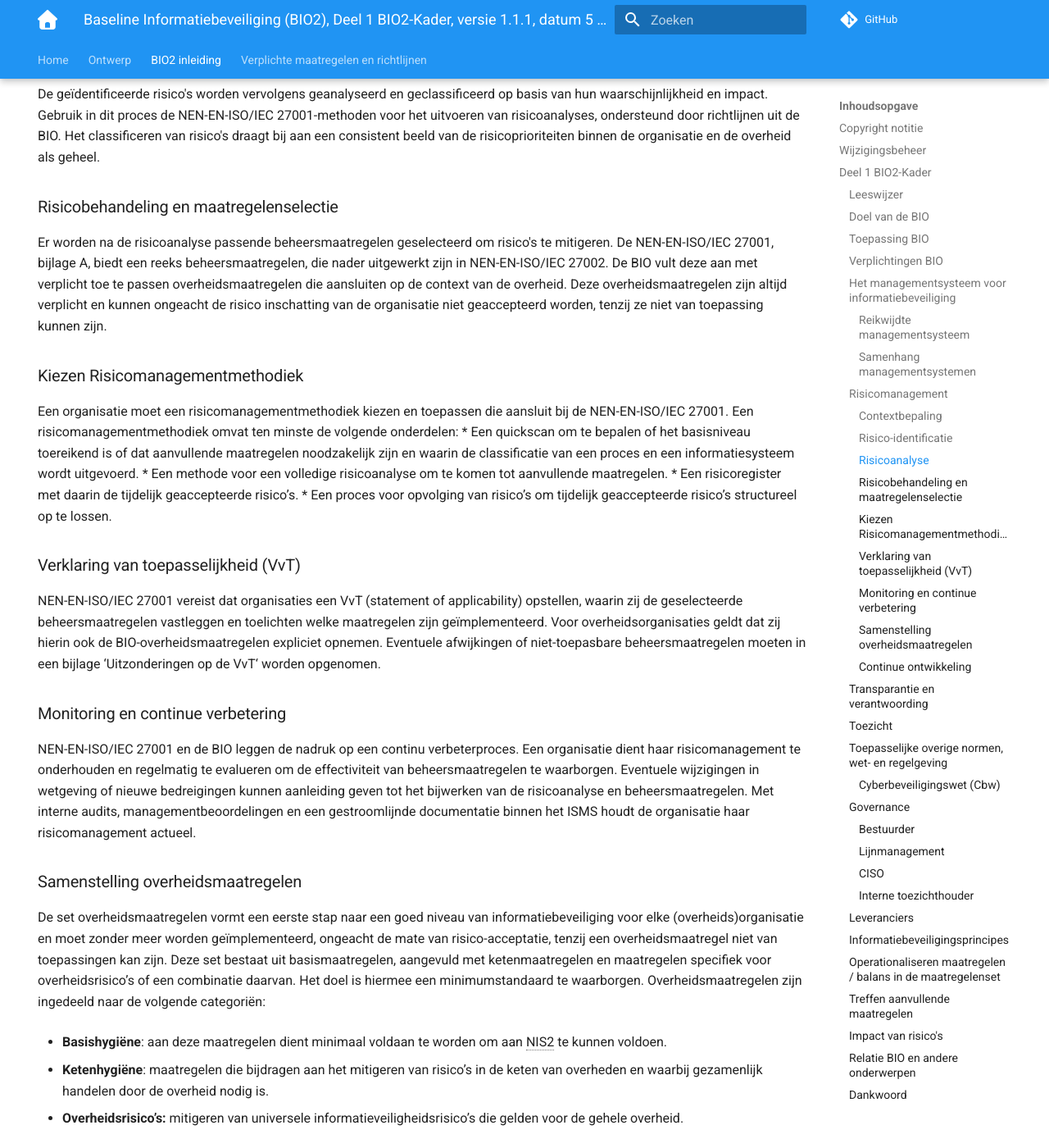
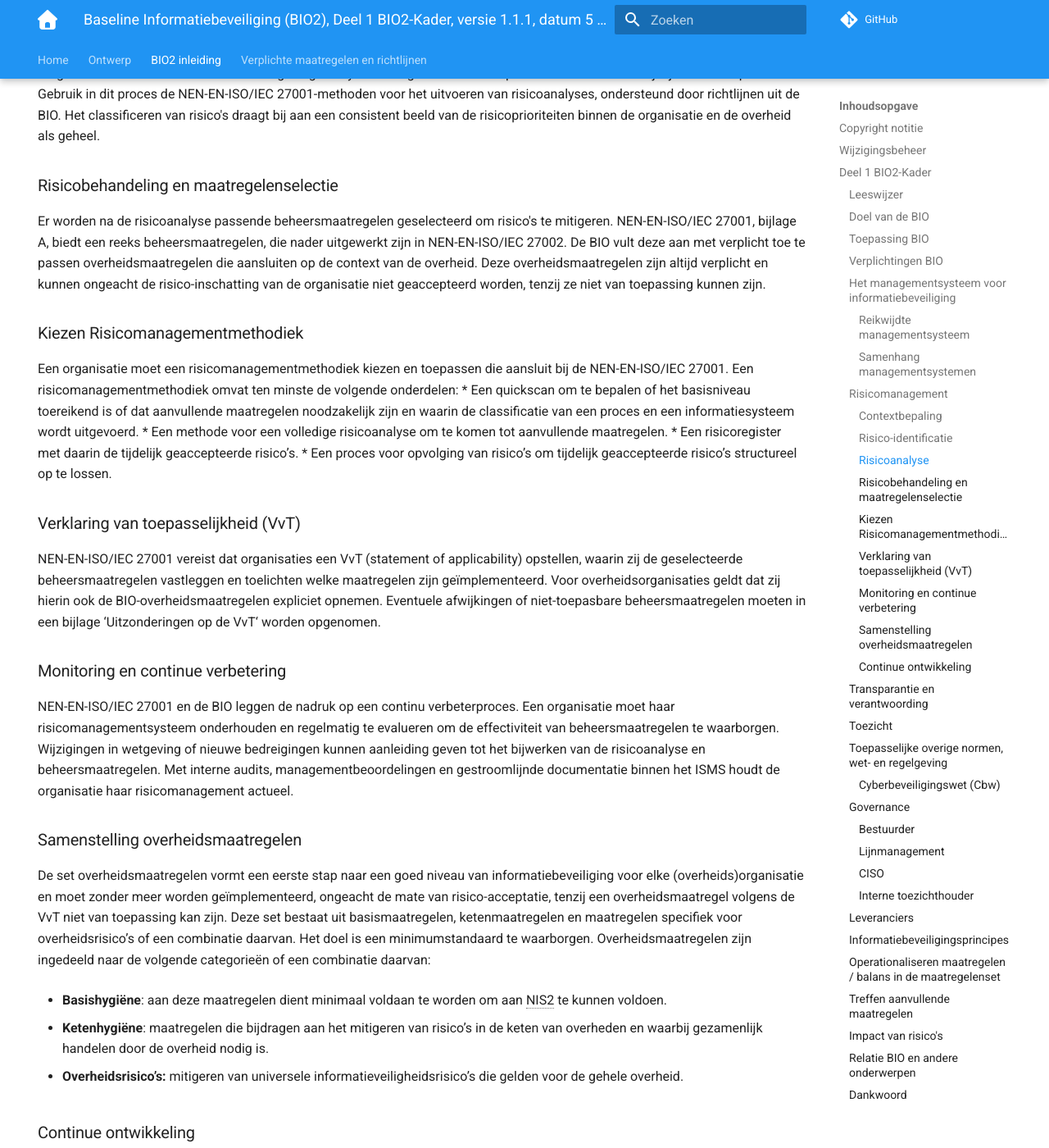
Before and after one commit to MinBZK/Baseline-Informatiebeveiliging-Overheid, an MkDocs documentation site: the page built from docs/inleiding/index.md, in a window 1280 px wide and 1400 px high, scrolled down 5199 px. Shown: the whole window at 82% size. Built offline with MkDocs 1.6.1 and Material for MkDocs 9.7.7, drawn with Linux system fonts in a browser that asks for light colours; comment, search, counter and statistics services are not loaded; some of the changed text lies outside the part shown.

Commit message:
Laatste check op OBDO versie
PDF van OBDO versie en Github tekst vergeleken en verschillen in Github aangepast.

```diff
--- a/docs/inleiding/index.md
+++ b/docs/inleiding/index.md
@@ -150,11 +149,11 @@ NEN-EN-ISO/IEC 27001 vereist dat organisaties een VvT (statement of applicabilit
 
 ### Monitoring en continue verbetering
 
-NEN-EN-ISO/IEC 27001 en de BIO leggen de nadruk op een continu verbeterproces. Een organisatie dient haar risicomanagement te onderhouden en regelmatig te evalueren om de effectiviteit van beheersmaatregelen te waarborgen. Eventuele wijzigingen in wetgeving of nieuwe bedreigingen kunnen aanleiding geven tot het bijwerken van de risicoanalyse en beheersmaatregelen. Met interne audits, managementbeoordelingen en een gestroomlijnde documentatie binnen het ISMS houdt de organisatie haar risicomanagement actueel.
+NEN-EN-ISO/IEC 27001 en de BIO leggen de nadruk op een continu verbeterproces. Een organisatie moet haar risicomanagementsysteem onderhouden en regelmatig te evalueren om de effectiviteit van beheersmaatregelen te waarborgen. Wijzigingen in wetgeving of nieuwe bedreigingen kunnen aanleiding geven tot het bijwerken van de risicoanalyse en beheersmaatregelen. Met interne audits, managementbeoordelingen en gestroomlijnde documentatie binnen het ISMS houdt de organisatie haar risicomanagement actueel.
 
 ### Samenstelling overheidsmaatregelen
 
-De set overheidsmaatregelen vormt een eerste stap naar een goed niveau van informatiebeveiliging voor elke (overheids)organisatie en moet zonder meer worden geïmplementeerd, ongeacht de mate van risico-acceptatie, tenzij een overheidsmaatregel niet van toepassingen kan zijn. Deze set bestaat uit basismaatregelen, aangevuld met ketenmaatregelen en maatregelen specifiek voor overheidsrisico’s of een combinatie daarvan. Het doel is hiermee een minimumstandaard te waarborgen. Overheidsmaatregelen zijn ingedeeld naar de volgende categoriën:
+De set overheidsmaatregelen vormt een eerste stap naar een goed niveau van informatiebeveiliging voor elke (overheids)organisatie en moet zonder meer worden geïmplementeerd, ongeacht de mate van risico-acceptatie, tenzij een overheidsmaatregel volgens de VvT niet van toepassing kan zijn. Deze set bestaat uit basismaatregelen, ketenmaatregelen en maatregelen specifiek voor overheidsrisico’s of een combinatie daarvan. Het doel is een minimumstandaard te waarborgen. Overheidsmaatregelen zijn ingedeeld naar de volgende categorieën of een combinatie daarvan:
 
 - **Basishygiëne**: aan deze maatregelen dient minimaal voldaan te worden om aan NIS2 te kunnen voldoen.
 
```
Also changed, not shown: other parts of docs/inleiding/index.md (+13 -12 lines).
